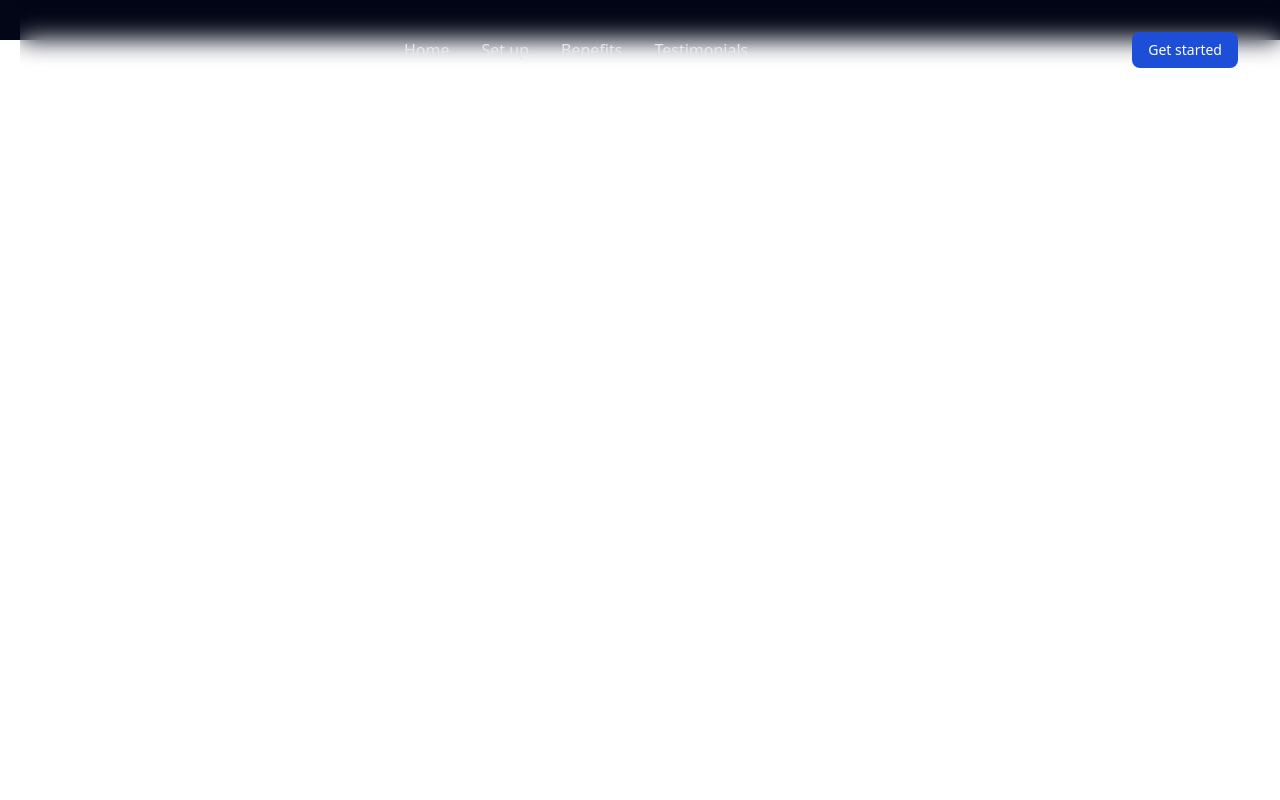
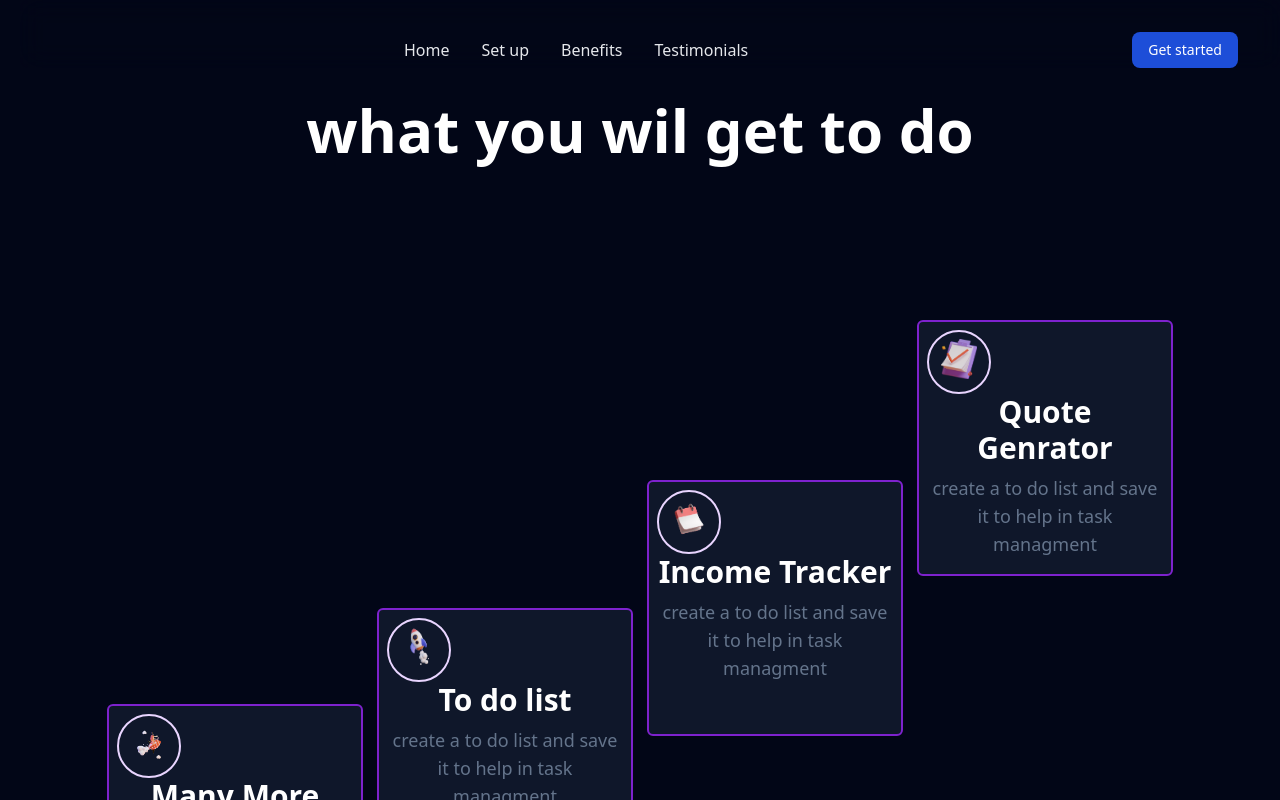
Before and after one commit to gyeduernest/second_vite_project, a React (Vite) app in the folder my-project/: page /features in a window 1280 px wide. Shown: the top 800 px of the page. Built offline with nearby package versions, Linux system fonts and the light colour scheme.

Commit message:
divided components

```diff
--- a/my-project/src/App.jsx
+++ b/my-project/src/App.jsx
@@ -1,10 +1,12 @@
 import React from "react"
 import Home from "./pages/Landingpage"
-import MobileMenu from "./MobileNav"
 import DesktopNavBar from "./DesktopNav"
 import { Routes, Route } from "react-router-dom"
 import SignUp from "./Main_components/Register"
 import LogIn from "./Main_components/Login"
+import Setup from "./pages/Getstarted"
+import MyFeatures from "./pages/Features"
+
 
 
 
@@ -20,10 +22,10 @@ function App() {
 
         <Routes>
           <Route path="/" element={<Home/>}/>
+          <Route path="/getstarted" element={<Setup/>}/>
+          <Route path="/features" element={<MyFeatures/>}/>
           <Route path="/register" element={<SignUp/>}/>
           <Route path="/Login" element={<LogIn/>}/>
-
-
         </Routes>
 
 
--- a/my-project/src/DesktopNav.jsx
+++ b/my-project/src/DesktopNav.jsx
@@ -21,11 +21,11 @@ export default function DesktopNavBar() {
         <NavLink to="/"><a href="#" class="block py-2 pl-3 pr-4 text-white bg-blue-700 rounded md:bg-transparent md:text-gray-200 md:p-0 md:dark:text-blue-500" aria-current="page">Home</a></NavLink>
       </li>
       <li>
-        <NavLink to="/"><a href="#" class="block py-2 pl-3 pr-4 text-white md:hover:text-blue-700 md:p-0 md:dark:hover:text-blue-500 bg-blue-700 rounded md:bg-transparent md:text-gray-200  md:dark:text-blue-500" aria-current="page">Set up</a></NavLink>
+        <NavLink to="/getstarted"><a href="#" class="block py-2 pl-3 pr-4 text-white md:hover:text-blue-700 md:p-0 md:dark:hover:text-blue-500 bg-blue-700 rounded md:bg-transparent md:text-gray-200  md:dark:text-blue-500" aria-current="page">Set up</a></NavLink>
 
       </li>
       <li>
-        <NavLink to="/"><a href="#" class="block py-2 pl-3 pr-4 text-white md:hover:text-blue-700 md:p-0 md:dark:hover:text-blue-500 bg-blue-700 rounded md:bg-transparent md:text-gray-200  md:dark:text-blue-500" aria-current="page">Benefits</a></NavLink>
+        <NavLink to="/features"><a href="#" class="block py-2 pl-3 pr-4 text-white md:hover:text-blue-700 md:p-0 md:dark:hover:text-blue-500 bg-blue-700 rounded md:bg-transparent md:text-gray-200  md:dark:text-blue-500" aria-current="page">Benefits</a></NavLink>
 
       </li>
       <li>
--- a/my-project/src/MobileNav.jsx
+++ b/my-project/src/MobileNav.jsx
@@ -23,8 +23,8 @@ export default function  MobileMenu () {
       <nav ClassName="z-50 h-screen">
           <ul className='text-center text-white h-screen pl-32 pt-32 justify-center items-center'>
             <NavLink to="/"><li><h5 className="mb-10">Home</h5></li></NavLink>
-            <NavLink to="/"><li><h5 className="mb-10">Set up</h5></li></NavLink>
-            <NavLink to="/"><li><h5 className="mb-10">Benefits</h5></li></NavLink>
+            <NavLink to="/getstarted"><li><h5 className="mb-10">Set up</h5></li></NavLink>
+            <NavLink to="/benefits"><li><h5 className="mb-10">Benefits</h5></li></NavLink>
             <NavLink to="/"><li><h5 className="mb-10">Testimonials</h5></li></NavLink>
           </ul>
         </nav>
--- /dev/null
+++ b/my-project/src/pages/Features.jsx
@@ -0,0 +1,57 @@
+import React from 'react'
+import img4 from '../images/fly.png';
+import img5 from '../images/rocket.jpg';
+import img7 from '../images/sticky.png';
+import img1 from '../images/notepad.jpg';
+
+export default function MyFeatures() {
+  return (
+    <div className='py-20 lg:px-20 px-5'>
+      <div><h1 className='text-white text-center'>what you wil get to do</h1></div>
+      <div className="lg:flex lg:grid-cols-4 lg:mt-40">
+        <div className=" lg:mt-96 w-64 rounded-md p-2  h-64 mx-auto mb-10 border-2 border-purple-700 bg-slate-900 lg:mb-20">
+          <div className='w-16 h-16 rounded-full border-2 border-purple-200 p-3'>
+          <img src={img4} alt="my hero" className='lg:w-10 lg:h-10 animate-bounce'/>
+          </div>
+          <div><h4 className='text-center text-white'>Many More</h4>
+          <p className='text-center'>You can get access to more functions and games on this Platform</p></div>
+
+        </div>
+
+        <div className="lg:mt-72 w-64 rounded-md p-2  h-64 mx-auto mb-10 border-2 border-purple-700 bg-slate-900">
+          <div className='w-16 h-16 rounded-full border-2 border-purple-200 p-3'>
+          <img src={img5} alt="my hero" className='lg:w-10 lg:h-10 animate-bounce'/>
+
+
+          </div>
+          <div><h4 className='text-center text-white'>To do list</h4>
+          <p className='text-center'>create a to do list and save it to help in task managment</p></div>
+
+        </div>
+        <div className="lg:mt-40 w-64 rounded-md p-2  h-64 mx-auto mb-10 border-2  border-purple-700 bg-slate-900">
+          <div className='w-16 h-16 rounded-full border-2 border-purple-200 p-3'>
+          <img src={img1} alt="my hero" className='lg:w-10 lg:h-10 animate-bounce'/>
+
+
+          </div>
+          <div><h4 className='text-center text-white'>Income Tracker</h4>
+          <p className='text-center'>create a to do list and save it to help in task managment</p></div>
+
+        </div>
+        <div className=" w-64 rounded-md p-2  h-64 mx-auto mb-10 border-2 border-purple-700 bg-slate-900">
+          <div className='w-16 h-16 rounded-full border-2 border-purple-200 p-3 '>
+          <img src={img7} alt="my hero" className='lg:w-10 lg:h-10 animate-bounce'/>
+
+
+          </div>
+          <div><h4 className='text-center text-white '>Quote Genrator</h4>
+          <p className='text-center'>create a to do list and save it to help in task managment</p></div>
+
+        </div>
+
+
+  </div>
+
+    </div>
+  )
+}
--- /dev/null
+++ b/my-project/src/pages/Getstarted.jsx
@@ -0,0 +1,31 @@
+import React from 'react'
+
+export default function Setup() {
+  return (
+    <div className='py-20 lg:px-20 px-5'>
+      <div className='px-5 text-center lg:mt-32 mt-10'>
+         <h3 className='text-purple-700'>How to Get <span className='leading-relaxed px-2 rounded-md bg-white'> Started</span></h3>
+      </div>
+
+        <div className='w-40 rounded-full h-40 bg-purple-200  shadow-2xl blur-3xl z-0 fixed justify-center'>
+
+        </div>
+
+  <div className='grid-cols-3 lg:flex mt-10  mb-10'>
+        <div className='ml-10 mb-10'> <h2 className='text-center w-16 h-16 rounded-full border-2 border-purple-700 hover:bg-purple-700 text-white '>1</h2>
+        <h4 className='text-white '>Click on the button</h4>
+        <p className='text-center'>Click on the Get the App button which will redirect you to the Create Account page if you are new</p>
+        </div>
+        <div className='ml-10 mb-10 lg:mt-56'> <h2 className='ml-20 text-center w-16 h-16 rounded-full border-2 border-purple-700 hover:bg-purple-700 text-white '>2</h2>
+        <h4 className='text-white  text-center px-5'>Create Account or Log in</h4>
+        <p className='text-center mr-4'>You can begin to input your details if you are new or click to Log into your account if you are an old user</p>
+        </div>
+        <div className='ml-10 mb-10 lg:mt-96'> <h2 className='ml-40 text-center w-16 h-16 rounded-full border-2 border-purple-700 hover:bg-purple-700 text-white '>3</h2>
+        <h4 className='text-white text-center '>Enjoy the App</h4>
+        <p className='text-center'>Click on the Get the App button which will redirect you to the Create Account page if you are new</p>
+        </div>
+
+  </div>
+    </div>
+  )
+}
--- /dev/null
+++ b/my-project/src/pages/Hero.jsx
@@ -0,0 +1,27 @@
+import React from 'react'
+import img3 from '../images/phone.png';
+
+
+export default function Hero() {
+  return (
+    <div className='py-20 lg:px-20 px-5'>
+      <div className='mb-20 lg:flex lg:mb-10 lg:justify-center lg:items-center'>
+          <div className='lg:w-1/2 lg:mr-40'>
+          <h2 className='text-white p-5 text-center'>Get to have Fun with this <span className='rounded-md px-2 py-0 leading-relaxed bg-purple-700 '>Platform</span>
+          </h2>
+        <p className='px-3 text-center mb-10'>The all in one Application is what you need to releae stress and make time very productive
+        </p>
+          </div>
+          <div>
+            <img src={img3} alt="my hero" className='lg:w-96 lg:h-96'/>
+
+          </div>
+
+        </div>
+
+        <div className='lg:justify-center lg:items-center lg:w-full lg:mx-auto lg:flex mx-auto flex justify-center items-center'>
+        <SecondaryBtn text="Get the App"/>
+        </div>
+    </div>
+  )
+}
--- a/my-project/src/pages/Landingpage.jsx
+++ b/my-project/src/pages/Landingpage.jsx
@@ -59,6 +59,8 @@ export default function Home() {
   </div>
 
   <div className="lg:flex lg:grid-cols-4 ">
+  <div><h1 className='text-white text-center leading-relaxed'>what you wil get to do</h1></div>
+
         <div className=" lg:mt-96 w-64 rounded-md p-2  h-64 mx-auto mb-10 border-2 border-purple-700 bg-slate-900 lg:mb-20">
           <div className='w-16 h-16 rounded-full border-2 border-purple-200 p-3'>
           <img src={img4} alt="my hero" className='lg:w-10 lg:h-10 animate-bounce'/>
```
Also changed, not shown: my-project/src/pages/About.jsx (deleted), my-project/src/pages/Customers.jsx (added), my-project/src/pages/Pricing.jsx (deleted).
